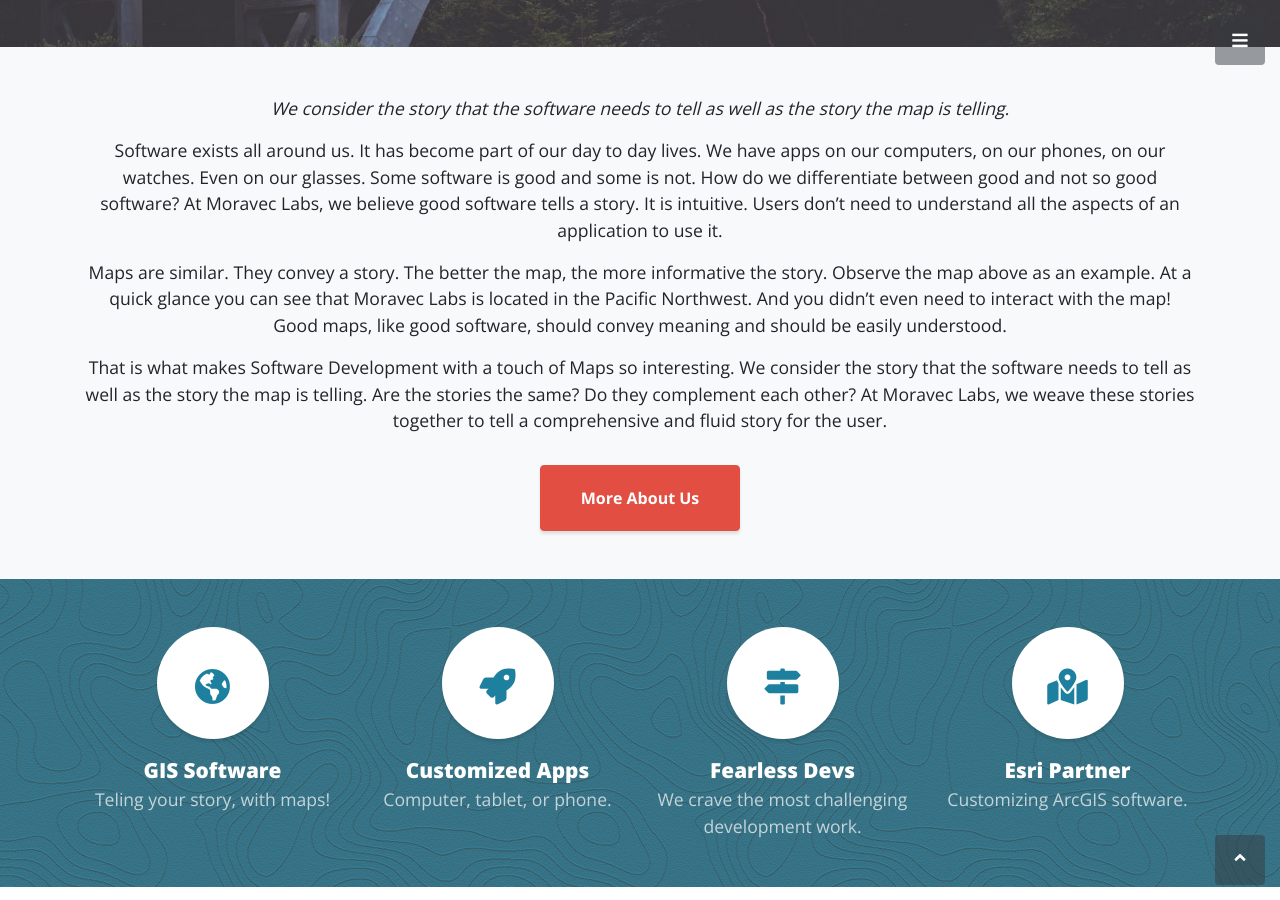
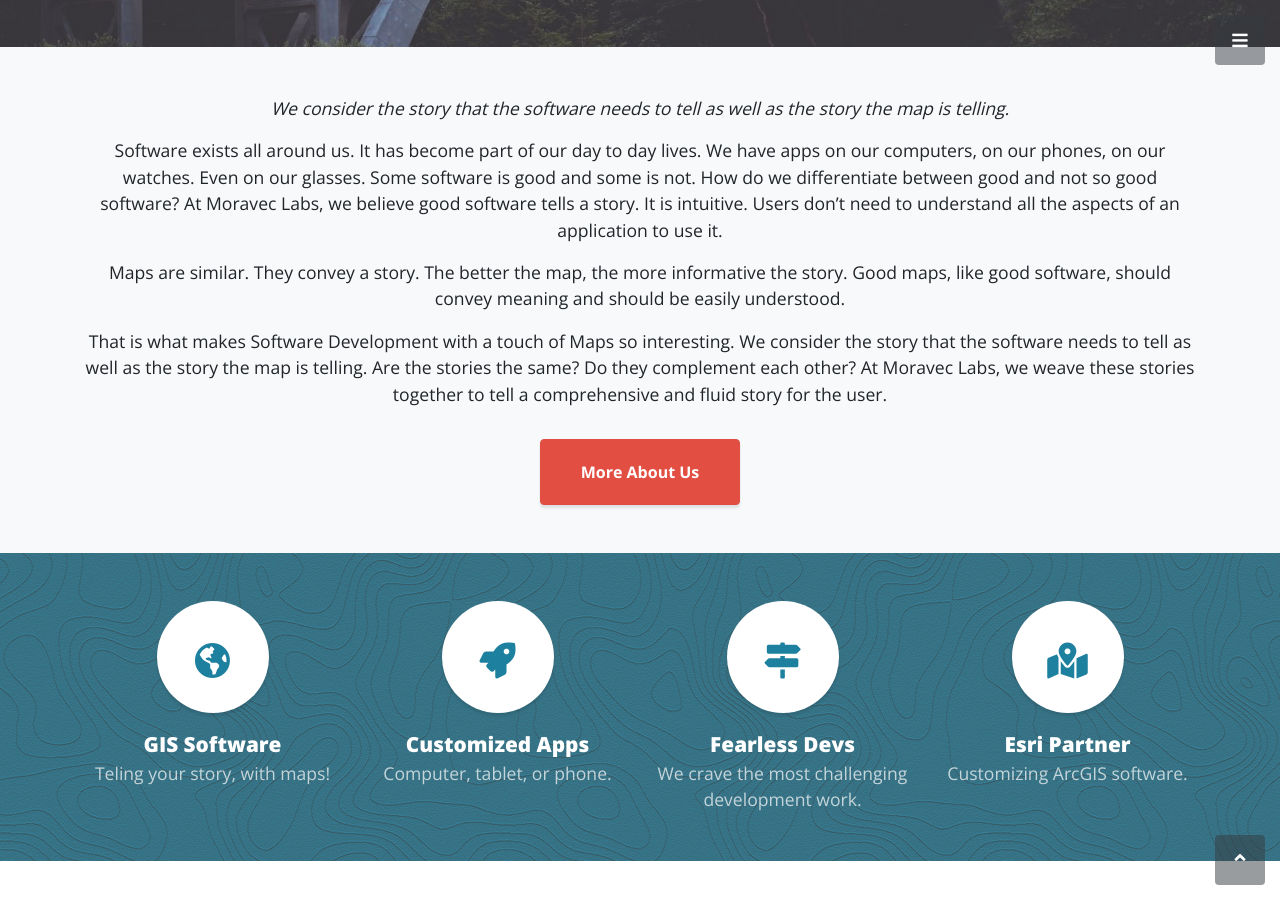
Before and after one commit to Dawnabelle/moravec-site-jekyll, a Jekyll site: the page built from index.html, in a window 1280 px wide and 900 px high, scrolled down 853 px. Built offline with Jekyll 4.4.1, drawn with Linux system fonts in a browser that asks for light colours; nearby versions of some CDN libraries; some web fonts are replaced; some of the changed text lies outside the part shown.

Commit message:
moved content to better location, update links

```diff
--- a/_includes/footer.html
+++ b/_includes/footer.html
@@ -1,7 +1,7 @@
 
 <!-- Footer -->
 <footer class="footer">
-  <div class="footer-header"><h3 class="text-center">Come map with us</h3></div>
+  <div class="footer-header"><h3 class="text-center">Come map with us!</h3></div>
   <div class="row footer text-center flex-container">
     <div class="col-12 col-md-4">
       <section class="container text-center">
--- a/_includes/header.html
+++ b/_includes/header.html
@@ -36,7 +36,7 @@
       <a class="js-scroll-trigger" href="/#services">Services</a>
     </li>
     <li class="sidebar-nav-item">
-      <a class="js-scroll-trigger" href="/#blog">Blog</a>
+      <a class="js-scroll-trigger" href="/#blog">Bulletins</a>
     </li>
     <li class="sidebar-nav-item">
       <a class="js-scroll-trigger" href="/#portfolio">Projects</a>
--- a/blog/index.html
+++ b/blog/index.html
@@ -8,7 +8,7 @@
 </div>
 <div class="content-section">
   <div class="container">
-    <h4>Blog</h4>
+    <h4>Bulletins</h4>
     {% for post in site.posts %}
     <time>{{ post.date | date: "%b %-d, %Y" }}</time>
     <h3><a href="{{ post.url | prepend: site.baseurl }}">{{ post.title }}</a></h3>
--- a/index.html
+++ b/index.html
@@ -27,16 +27,14 @@
       our phones, on our watches. Even on our glasses. Some software is good and some is not. How do we
       differentiate between good and not so good software? At Moravec Labs, we believe good software tells a story.
       It is intuitive. Users don’t need to understand all the aspects of an application to use it.</p>
-    <p>Maps are similar. They convey a story. The better the map, the more informative the story. Observe the map
-      above as an example. At a quick glance you can see that Moravec Labs is located in the Pacific Northwest. And
-      you didn’t even need to interact with the map! Good maps, like good software, should convey meaning and should
+    <p>Maps are similar. They convey a story. The better the map, the more informative the story. Good maps, like good software, should convey meaning and should
       be easily understood.</p>
     <p>That is what makes Software Development with a touch of Maps so interesting. We consider the story that the
       software needs to tell as well as the story the map is telling. Are the stories the same? Do they complement
       each other? At Moravec Labs, we weave these stories together to tell a comprehensive and fluid story for the
       user.</p>
     <div class="btn-container">
-      <a class="btn btn-primary btn-xl js-scroll-trigger" href="/projects">More About Us</a>
+      <a class="btn btn-primary btn-xl js-scroll-trigger" href="/about">More About Us</a>
     </div>
   </div>
 </section>
@@ -173,7 +171,11 @@
 <section class="map" id="contact">
 <iframe title="Portland Oregon" src="//moraveclabs.maps.arcgis.com/apps/Embed/index.html?webmap=e4971d0442e440f696f7678a52f97dec&amp;extent=-128.477,31.5621,-81.1918,50.3051&amp;zoom=false&amp;scale=false&amp;disable_scroll=false&amp;theme=light" width="100%" height="100%" frameborder="0" marginwidth="0" marginheight="0" scrolling="no"></iframe>
 </section>
-
+<section class="container content-section text-center">
+<p><em>Observe the map
+  above as an example of a straightforward map.</em><br/><br/> At a quick glance you can see that Moravec Labs is located in the Pacific Northwest.<br/> And
+  you didn’t even need to interact with the map.</em></p>
+</section>
 <!--<section class="map">-->
   <!--<iframe width="100%" height="100%" frameborder="0" scrolling="no" marginheight="0" marginwidth="0"-->
           <!--src="https://maps.google.com/maps?f=q&amp;source=s_q&amp;hl=en&amp;geocode=&amp;q=Twitter,+Inc.,+Market+Street,+San+Francisco,+CA&amp;aq=0&amp;oq=twitter&amp;sll=28.659344,-81.187888&amp;sspn=0.128789,0.264187&amp;ie=UTF8&amp;hq=Twitter,+Inc.,+Market+Street,+San+Francisco,+CA&amp;t=m&amp;z=15&amp;iwloc=A&amp;output=embed"></iframe>-->
```
